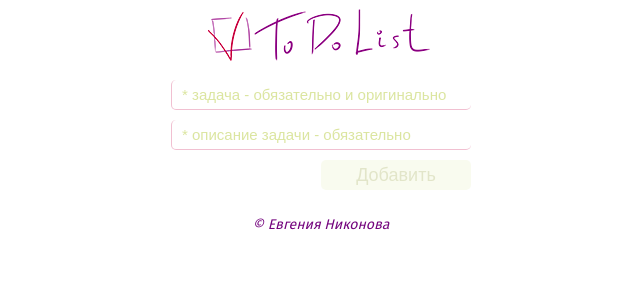
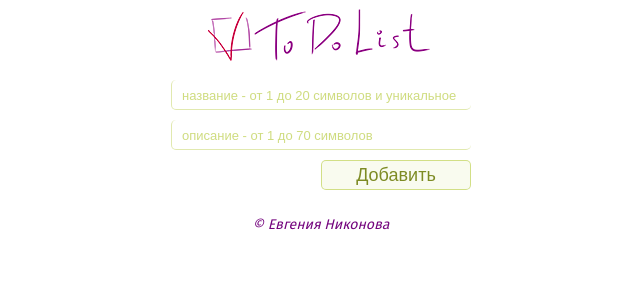
Before and after one commit to beagle-elgaeb/test-applab, a React (Create React App) app: page / in a window 1280 px wide. Shown: the top 300 px of the page, without its empty margins (319-959 px from the left). Built offline with nearby package versions, Linux system fonts and the light colour scheme.

Commit message:
Валидация стала красивее Добавлены коментарии

```diff
--- a/src/components/App.tsx
+++ b/src/components/App.tsx
@@ -1,17 +1,18 @@
 import { useEffect } from "react";
 import { useDispatch, useSelector } from "react-redux";
 import { loadState } from "../redux/toDoSlise";
-import { RedaxState } from "../redux/types";
+import { ReduxState } from "../redux/types";
 import Footer from "./Footer";
 import Header from "./Header";
 import Main from "./Main";
 
 function App() {
-  const state = useSelector((state: RedaxState) => state.toDo);
+  const state = useSelector((state: ReduxState) => state.toDo);
   const dispatch = useDispatch();
 
   const localStorageKey = "todoListState";
 
+  // Загрузка данных из локального хранилища в стейт
   useEffect(() => {
     const savedState = localStorage.getItem(localStorageKey);
 
@@ -23,6 +24,7 @@ function App() {
     // eslint-disable-next-line react-hooks/exhaustive-deps
   }, []);
 
+  // Загрузка данных из стейта в локальное хранилище
   useEffect(() => {
     localStorage.setItem(localStorageKey, JSON.stringify(state));
   }, [state]);
--- a/src/components/Card.tsx
+++ b/src/components/Card.tsx
@@ -3,24 +3,33 @@ import { useDispatch, useSelector } from "react-redux";
 import styled from "styled-components/macro";
 import checkMarck from "../images/checkMark.svg";
 import { remove, toggleDone, update } from "../redux/toDoSlise";
-import { RedaxState, TaskItem } from "../redux/types";
+import { ReduxState, TaskItem } from "../redux/types";
 import { handlerData, handleValidation } from "./utils";
 
 function Card({ task, done }: { task: TaskItem; done: boolean }) {
-  const dispatch = useDispatch();
-  const { tasks, tasksDone } = useSelector((state: RedaxState) => state.toDo);
-
-  const [updated, setUpdated] = useState(false);
+  // Управление инпутами
   const [name, setName] = useState(task.name);
   const [description, setDescription] = useState(task.description);
 
-  const handleChangeName = (evt: React.FormEvent<HTMLInputElement>) => {
+  function handleChangeName(evt: React.FormEvent<HTMLInputElement>) {
     setName(evt.currentTarget.value);
-  };
+  }
 
-  const handleChangeDescription = (evt: React.FormEvent<HTMLInputElement>) => {
+  function handleChangeDescription(evt: React.FormEvent<HTMLInputElement>) {
     setDescription(evt.currentTarget.value);
-  };
+  }
+
+  // Состояние инпутов
+  const [focusIsLost, setFocusIsLost] = useState(false);
+
+  // Состояние задачи (дерактируемая или нет)
+  const [updated, setUpdated] = useState(false);
+
+  // Использование данных из стейта
+  const { tasks, tasksDone } = useSelector((state: ReduxState) => state.toDo);
+
+  // Передача данных в стейт
+  const dispatch = useDispatch();
 
   function handleToggleDone() {
     dispatch(toggleDone({ id: task.id, done: done }));
@@ -30,18 +39,13 @@ function Card({ task, done }: { task: TaskItem; done: boolean }) {
     dispatch(remove({ id: task.id, done: done }));
   }
 
-  function handleEdit() {
-    setUpdated(true);
-  }
-
   function handleUpdate() {
     dispatch(update({ id: task.id, done: done, name, description }));
     setUpdated(false);
   }
 
-  function cancelEditing() {
-    setUpdated(false);
-  }
+  // Информация о валидности полей
+  const checkValidation = handleValidation(name, description, tasks, tasksDone);
 
   return (
     <Container done={done}>
@@ -53,15 +57,13 @@ function Card({ task, done }: { task: TaskItem; done: boolean }) {
               type="text"
               name="name"
               value={name}
-              placeholder="* Задача - обязательно и оригинально"
+              placeholder="Название - от 1 до 20 символов и уникальное"
               onChange={handleChangeName}
+              onBlur={lossFocus}
               autoComplete="off"
               maxLength={20}
               required
-              valid={
-                handleValidation(name, description, tasks, tasksDone)
-                  .nameIsValid
-              }
+              valid={focusIsLost ? checkValidation.nameIsValid : true}
             />
           </label>
 
@@ -70,15 +72,13 @@ function Card({ task, done }: { task: TaskItem; done: boolean }) {
             type="text"
             name="description"
             value={description}
-            placeholder="* Описание задачи - обязательно"
+            placeholder="Описание - от 1 до 70 символов"
             onChange={handleChangeDescription}
+            onBlur={lossFocus}
             autoComplete="off"
-            maxLength={80}
+            maxLength={70}
             required
-            valid={
-              handleValidation(name, description, tasks, tasksDone)
-                .descriptionIsValid
-            }
+            valid={focusIsLost ? checkValidation.descriptionIsValid : true}
           />
         </form>
       ) : (
@@ -102,9 +102,7 @@ function Card({ task, done }: { task: TaskItem; done: boolean }) {
           <div>
             <ButtonSave
               onClick={handleUpdate}
-              disabled={
-                !handleValidation(name, description, tasks, tasksDone).isValid
-              }
+              disabled={focusIsLost ? !checkValidation.isValid : false}
             >
               Сохранить
             </ButtonSave>
@@ -121,6 +119,19 @@ function Card({ task, done }: { task: TaskItem; done: boolean }) {
       </ButtonsAndDate>
     </Container>
   );
+
+  // Вспомогательные функции
+  function handleEdit() {
+    setUpdated(true);
+  }
+
+  function cancelEditing() {
+    setUpdated(false);
+  }
+
+  function lossFocus() {
+    setFocusIsLost(true);
+  }
 }
 
 export default Card;
@@ -177,7 +188,7 @@ const Input = styled.input<{ valid: boolean }>`
   padding: 0 10px 0 10px;
 
   ::placeholder {
-    font-size: 14px;
+    font-size: 12px;
     color: #a0ba0260;
     text-transform: lowercase;
   }
--- a/src/components/Main.tsx
+++ b/src/components/Main.tsx
@@ -2,14 +2,12 @@ import { FormEvent, useState } from "react";
 import { useDispatch, useSelector } from "react-redux";
 import styled from "styled-components/macro";
 import { addTask } from "../redux/toDoSlise";
-import { RedaxState } from "../redux/types";
+import { ReduxState } from "../redux/types";
 import Card from "./Card";
 import { handleValidation } from "./utils";
 
 function Main() {
-  const dispatch = useDispatch();
-  const { tasks, tasksDone } = useSelector((state: RedaxState) => state.toDo);
-
+  // Управление инпутами
   const [name, setName] = useState("");
   const [description, setDescription] = useState("");
 
@@ -21,12 +19,24 @@ function Main() {
     setDescription(evt.currentTarget.value);
   };
 
+  // Состояние инпутов
+  const [focusIsLost, setFocusIsLost] = useState(false);
+
+  // Использование данных из стейта
+  const { tasks, tasksDone } = useSelector((state: ReduxState) => state.toDo);
+
+  // Передача данных в стейт
+  const dispatch = useDispatch();
+
   function handleSubmit(evt: FormEvent) {
     evt.preventDefault();
     dispatch(addTask({ name, description }));
     setName("");
     setDescription("");
+    setFocusIsLost(false);
   }
+
+  const checkValidation = handleValidation(name, description, tasks, tasksDone);
 
   return (
     <Container>
@@ -36,36 +46,31 @@ function Main() {
           type="text"
           name="name"
           value={name}
-          placeholder="* Задача - обязательно и оригинально"
+          placeholder="Название - от 1 до 20 символов и уникальное"
           onChange={handleChangeName}
+          onBlur={lossFocus}
           autoComplete="off"
           maxLength={20}
           required
-          valid={
-            handleValidation(name, description, tasks, tasksDone).nameIsValid
-          }
+          valid={focusIsLost ? checkValidation.nameIsValid : true}
         />
         <Input
           aria-label="Описание"
           type="text"
           name="description"
           value={description}
-          placeholder="* Описание задачи - обязательно"
+          placeholder="Описание - от 1 до 70 символов"
           onChange={handleChangeDescription}
+          onBlur={lossFocus}
           autoComplete="off"
-          maxLength={80}
+          maxLength={70}
           required
-          valid={
-            handleValidation(name, description, tasks, tasksDone)
-              .descriptionIsValid
-          }
+          valid={focusIsLost ? checkValidation.descriptionIsValid : true}
         />
 
         <Button
           type="submit"
-          disabled={
-            !handleValidation(name, description, tasks, tasksDone).isValid
-          }
+          disabled={focusIsLost ? !checkValidation.isValid : false}
         >
           Добавить
         </Button>
@@ -82,6 +87,11 @@ function Main() {
       </div>
     </Container>
   );
+
+  // Вспомогательные функции
+  function lossFocus() {
+    setFocusIsLost(true);
+  }
 }
 
 export default Main;
@@ -109,8 +119,8 @@ const Input = styled.input<{ valid: boolean }>`
   padding: 0 10px 0 10px;
 
   ::placeholder {
-    font-size: 15px;
-    color: #a0ba0260;
+    font-size: 13px;
+    color: #a0ba0280;
     text-transform: lowercase;
   }
 
--- a/src/components/utils.ts
+++ b/src/components/utils.ts
@@ -15,18 +15,23 @@ const names = [
   "дек",
 ];
 
+// Ф-я handlerData возвращает дату-время:
+// в формате "ЧЧ:ММ", если задача создана сегодня
+// в формате "Д МММ ЧЧ:ММ", если задача создана в течение года
+// в формате "Д МММ ГГГГ ЧЧ:ММ", если задача старше года
 export function handlerData(timestamp: number) {
   function getMonth(date: Date) {
     return names[date.getMonth()];
   }
 
   const now = new Date();
-  const date = new Date(timestamp);
 
   const dayNow = now.getDate().toString();
   const monthNow = getMonth(now);
   const yearNow = now.getFullYear();
   const dateNow = `${dayNow} ${monthNow} ${yearNow}`;
+
+  const date = new Date(timestamp);
 
   const day = date.getDate().toString();
   const month = getMonth(date);
@@ -49,6 +54,10 @@ export function handlerData(timestamp: number) {
   return dateTask;
 }
 
+// Ф-я handleValidation возвращает состояние валидированности:
+// для поля ввода названия задачи, если оно не пустое, не превышает 20 символов, уникальное
+// для поля ввода описания задачи, если оно не пустое, не превышает 70 символов
+// для обоих полей, если они оба валидны
 export function handleValidation(
   name: string,
   description: string,
@@ -71,15 +80,11 @@ export function handleValidation(
     nameIsValid = false;
   }
 
-  if (description.length === 0 || description.length > 80) {
+  if (description.length === 0 || description.length > 70) {
     descriptionIsValid = false;
   }
 
-  if (
-    nameIsValid !== true ||
-    descriptionIsValid !== true ||
-    originalName !== true
-  ) {
+  if (nameIsValid !== true || descriptionIsValid !== true) {
     isValid = false;
   }
 
--- a/src/redux/todoSlise.ts
+++ b/src/redux/todoSlise.ts
@@ -24,9 +24,7 @@ export const toDoSlice = createSlice({
       { payload }: PayloadAction<{ id: number; done: boolean }>
     ) => {
       const listName = payload.done ? "tasksDone" : "tasks";
-
       const list = state[listName];
-
       const index = list.findIndex(({ id }) => id === payload.id);
 
       if (index !== -1) {
@@ -45,9 +43,7 @@ export const toDoSlice = createSlice({
       }>
     ) => {
       const listName = payload.done ? "tasksDone" : "tasks";
-
       const list = state[listName];
-
       const index = list.findIndex(({ id }) => id === payload.id);
 
       if (index !== -1) {
--- a/src/redux/types.ts
+++ b/src/redux/types.ts
@@ -1,4 +1,4 @@
-export interface RedaxState {
+export interface ReduxState {
   toDo: StateType;
 }
 
```
Also changed, not shown: 1 other file (tests, documents, lock files or other folders).
